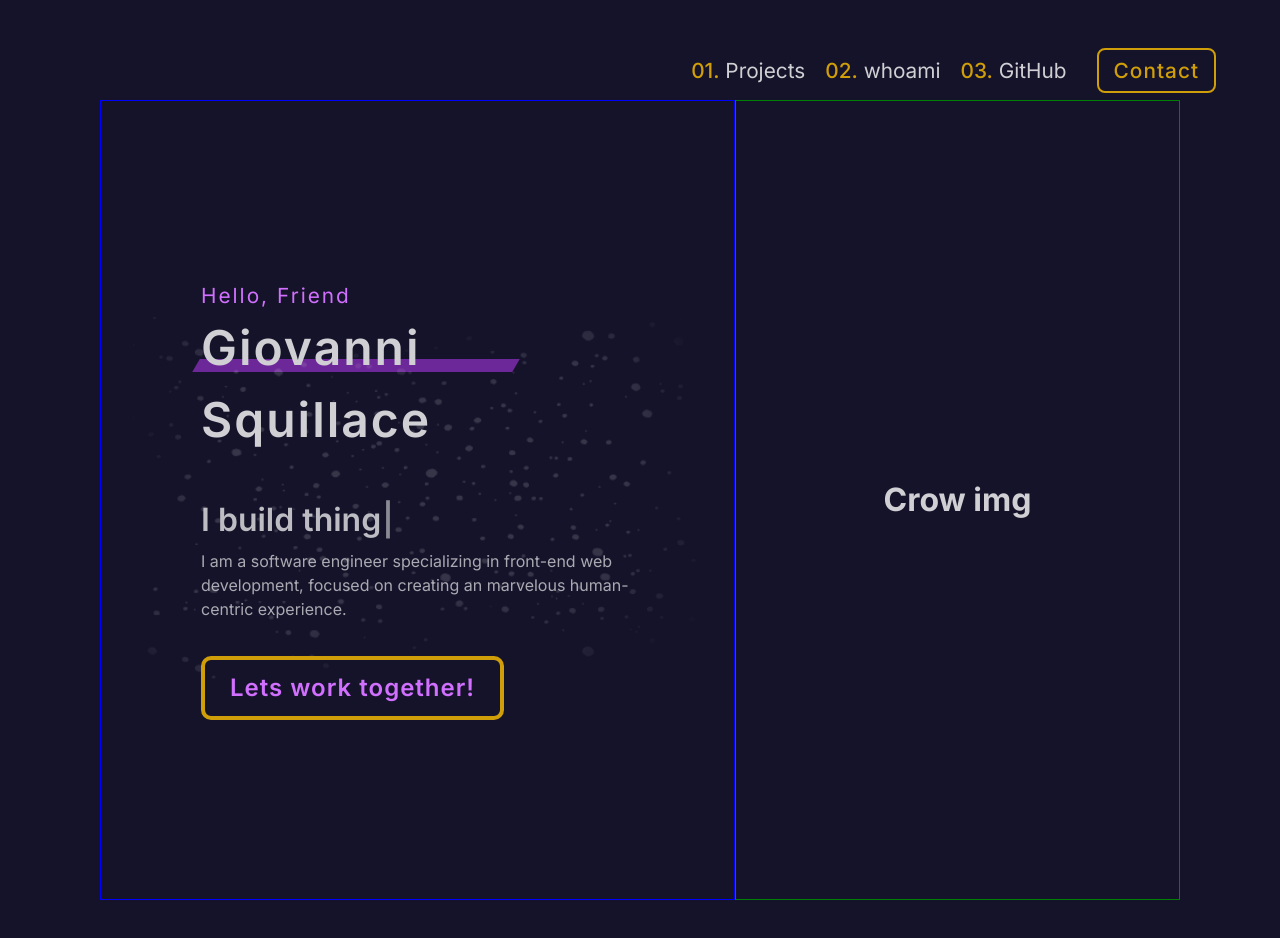
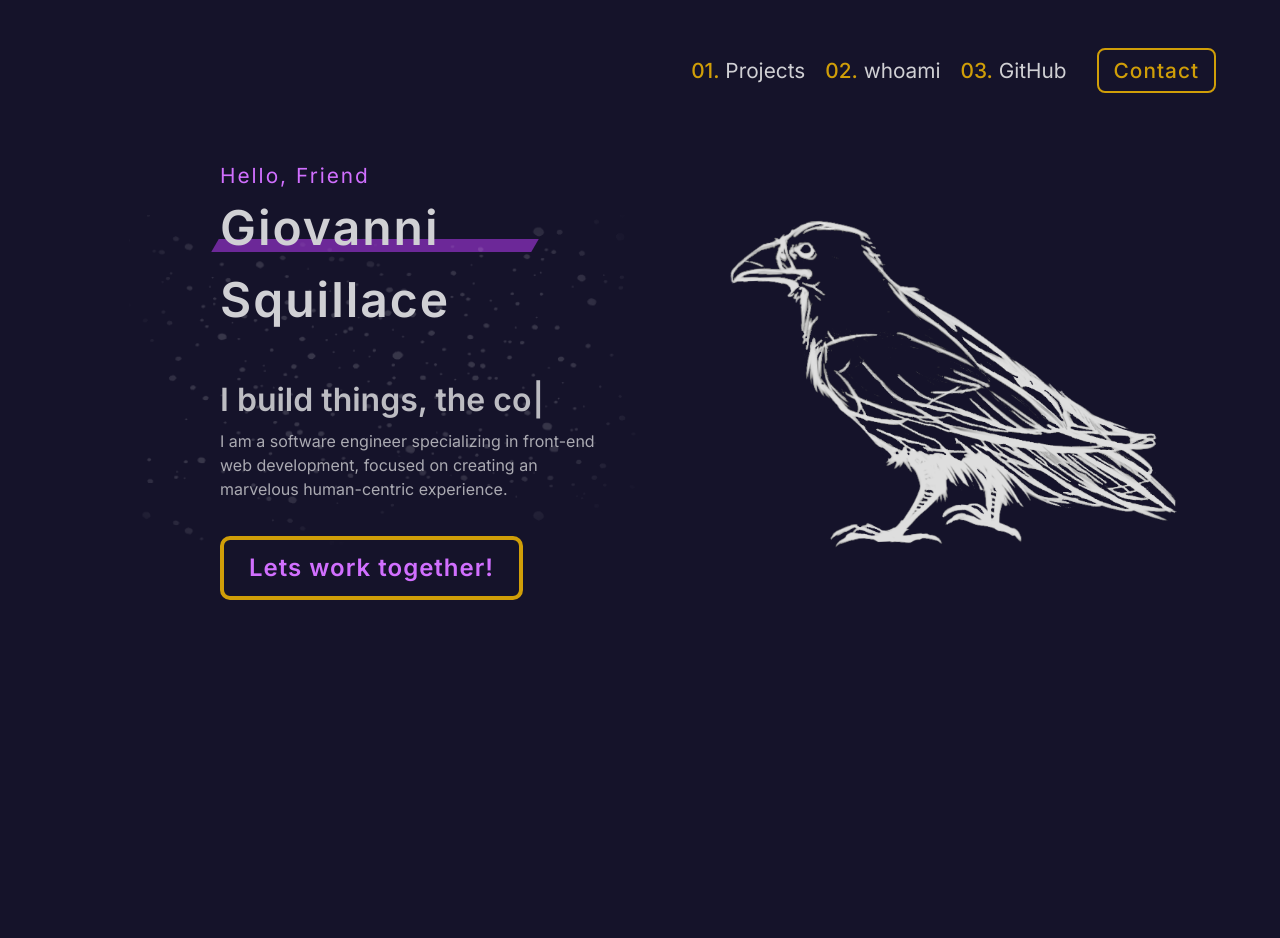
Before and after one commit to Corvus-JSDev/CorvusPortfolio, a React (Vite) app: page / in a window 1280 px wide. Shown: the top 938 px of the page. After the commit the page ends 800 px from the top, so only its background shows below. Built offline with nearby package versions, Linux system fonts and the light colour scheme.

Commit message:
finished the hero section and all its animations

```diff
--- a/src/shared/components/Hero/hero.jsx
+++ b/src/shared/components/Hero/hero.jsx
@@ -45,7 +45,7 @@ export default function HeroSection() {
 
 		setTimeout(() => {
 			startWorkBtnShine();
-		}, 11000);
+		}, 9500);
 	});
 
 	return (
@@ -64,7 +64,7 @@ export default function HeroSection() {
 
 					<div className={style.desc_infoSection}>
 						<TypeWriter />
-						<p>
+						<p style={{ maxWidth: "400px" }}>
 							I am a software engineer specializing in
 							front-end web development, focused on creating an
 							marvelous human-centric experience.
@@ -83,7 +83,31 @@ export default function HeroSection() {
 
 			{/* Right LOGO */}
 			<section className={style.logoSection}>
-				<h1>Crow img</h1>
+				<div className={style.crowContainer}>
+					<img src="/imgs/birds/sketch-crow-outline-gutted-white.png" />
+					<svg
+						width="350px"
+						height="350px"
+						className={style.haloContainer}
+					>
+						<circle
+							cx="50%"
+							cy="50%"
+							r="125"
+						></circle>
+					</svg>
+					<div className={style.lineContainer}>
+						<div
+							className={`${style.crow_line} ${style.line1}`}
+						></div>
+						<div
+							className={`${style.crow_line} ${style.line2}`}
+						></div>
+						<div
+							className={`${style.crow_line} ${style.line3}`}
+						></div>
+					</div>
+				</div>
 			</section>
 		</div>
 	);
--- a/src/shared/components/Hero/style.module.css
+++ b/src/shared/components/Hero/style.module.css
@@ -1,18 +1,18 @@
 :root {
 	--purple-text: #d16fff;
+	--section-height: 400px;
+	--section-margin: 80px;
 }
 
 .heroContainer {
-	/* border: 2px solid red; */
-
 	display: flex;
 	justify-content: space-between;
 }
 
 /** INFO Section */
 .infoSection {
-	height: 800px;
-	border: 1px solid blue;
+	height: var(--section-height);
+	margin-top: var(--section-margin);
 
 	background-image: url(/imgs/white-space-breaker/messy-dots-edited-2-opacityChange.png);
 	background-position: center;
@@ -27,12 +27,10 @@
 }
 .info_margin {
 	/* im using this because padding messes with the flex width */
-	margin: 0px 100px;
+	margin-left: 120px;
 }
 
 .header_infoSection {
-	/* border: 1px solid red; */
-
 	margin-bottom: 40px;
 	letter-spacing: 2px;
 }
@@ -42,7 +40,7 @@
 	font-size: 1.3rem;
 	font-weight: 400;
 	opacity: 0;
-	animation: hellofriend 900ms ease-in-out 500ms forwards;
+	animation: hellofriend 1000ms ease-in-out 400ms forwards;
 }
 .header_infoSection h1 {
 	position: relative;
@@ -60,7 +58,7 @@
 	background: #832db4;
 	opacity: 0;
 	z-index: -1;
-	animation: headerUnderlineAnimate 900ms ease-in-out 500ms forwards;
+	animation: headerUnderlineAnimate 1000ms ease-in-out 400ms forwards;
 }
 
 @keyframes headerUnderlineAnimate {
@@ -109,11 +107,136 @@
 
 /** LOGO Section  */
 .logoSection {
-	height: 800px;
-	border: 1px solid green;
+	height: var(--section-height);
+	margin-top: var(--section-margin);
 
 	flex: 0.7;
 	display: flex;
 	justify-content: center;
 	align-items: center;
 }
+
+.crowContainer {
+	position: relative;
+}
+
+.crowContainer img {
+	transform: scaleX(-1);
+	position: relative;
+	/* for some reason "width" wouldn't keep the same width */
+	max-width: 510px;
+	min-width: 510px;
+	z-index: 5;
+}
+
+.haloContainer {
+	position: absolute;
+	top: -100px;
+	left: -35px;
+
+	transform-origin: center;
+	transform: rotate(25deg);
+}
+.crowContainer circle {
+	/* position: absolute; */
+	/* z-index: 1; */
+
+	/* top: -55px; */
+	/* left: 15px; */
+
+	width: 230px;
+	height: 230px;
+	border-radius: 50%;
+
+	fill: none;
+	stroke-width: 4px;
+	stroke: var(--gold-color);
+	stroke-dasharray: 900;
+	stroke-dashoffset: 860;
+
+	animation: haloExpand 1.5s ease 11s forwards;
+}
+@keyframes haloExpand {
+	0% {
+		stroke-dashoffset: 860;
+	}
+	100% {
+		stroke-dashoffset: 0;
+	}
+}
+
+.lineContainer {
+	position: absolute;
+	top: 185px;
+	left: 260px;
+	transform: rotate(-55deg);
+	z-index: 1;
+
+	display: flex;
+	flex-direction: column;
+	justify-content: center;
+	align-items: center;
+}
+.crow_line {
+	position: absolute;
+
+	height: 3px;
+	background-color: var(--gold-color);
+	transition: all 0.2s ease-in-out;
+}
+.line1 {
+	top: 60px;
+	width: 0px; /* will become 390px */
+	opacity: 0;
+	animation: lineExpand1 1s ease-in-out 12.8s forwards;
+}
+.line2 {
+	top: 30px;
+	width: 0px; /* will become 450px */
+	opacity: 0;
+	animation: lineExpand2 1s ease-in-out 12.4s forwards;
+}
+.line3 {
+	top: 0px;
+	width: 0px; /* will become 510px */
+	opacity: 0;
+	animation: lineExpand3 1s ease-in-out 12s forwards;
+}
+
+@keyframes lineExpand1 {
+	0% {
+		width: 0px;
+		opacity: 0;
+	}
+	100% {
+		width: 390px;
+		opacity: 1;
+	}
+}
+@keyframes lineExpand2 {
+	0% {
+		width: 0px;
+		opacity: 0;
+	}
+	100% {
+		width: 450px;
+		opacity: 1;
+	}
+}
+@keyframes lineExpand3 {
+	0% {
+		width: 0px;
+		opacity: 0;
+	}
+	100% {
+		width: 510px;
+		opacity: 1;
+	}
+}
+
+/*
+.crowContainer {}
+.crowContainer {}
+.crowContainer {}
+.crowContainer {}
+*/
--- a/src/shared/components/Hero/typewriter.jsx
+++ b/src/shared/components/Hero/typewriter.jsx
@@ -9,7 +9,7 @@ export default function TypeWriter() {
 			delay: 90,
 			cursor: "|",
 		});
-		TypewriterEff.pauseFor(4000)
+		TypewriterEff.pauseFor(3000)
 			.typeString("I build things, the cool")
 			.pauseFor(400)
 			.deleteChars(4)
```
Also changed, not shown: public/imgs/birds/sketch-crow-outline-gutted-white.png.
